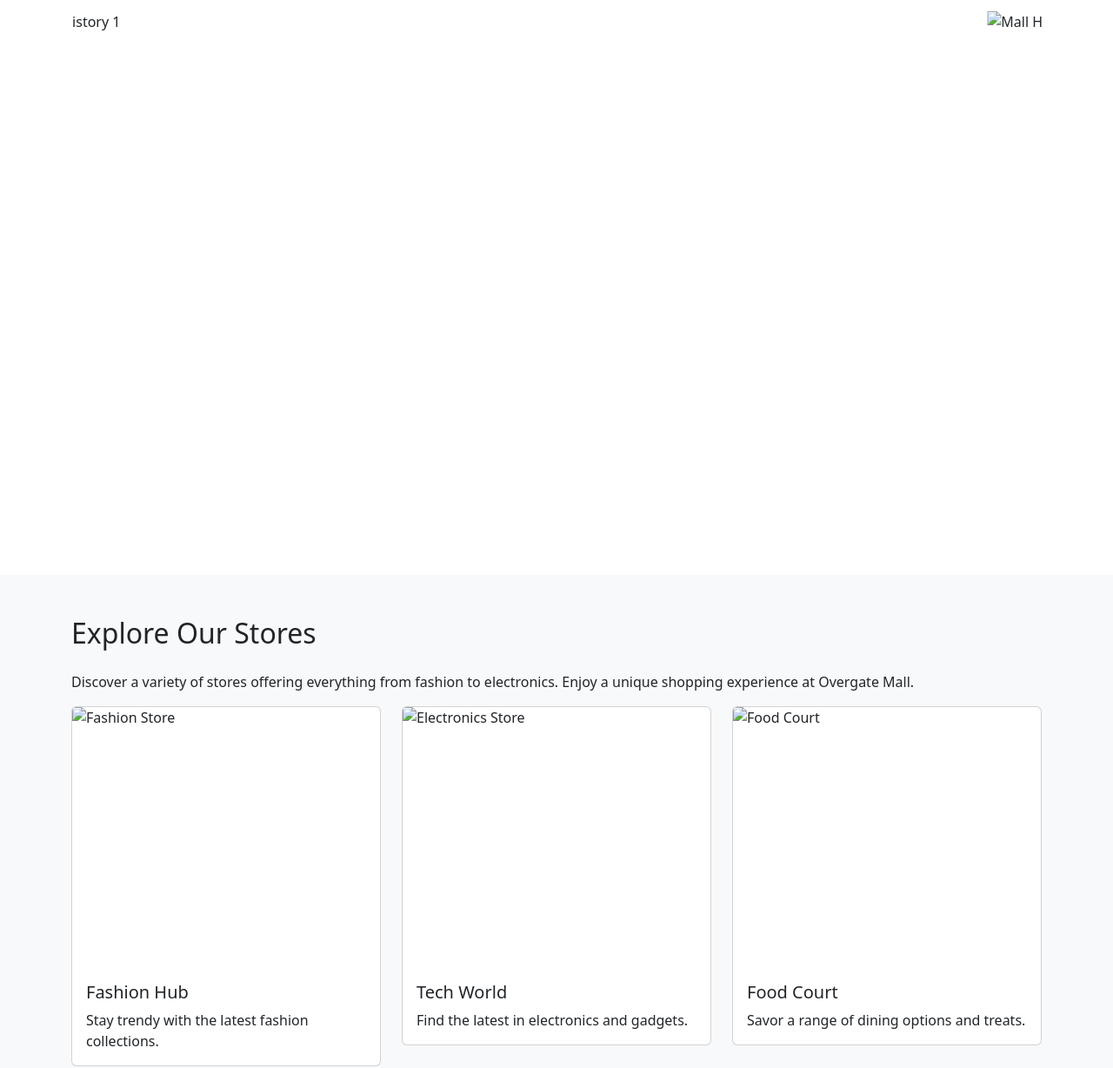
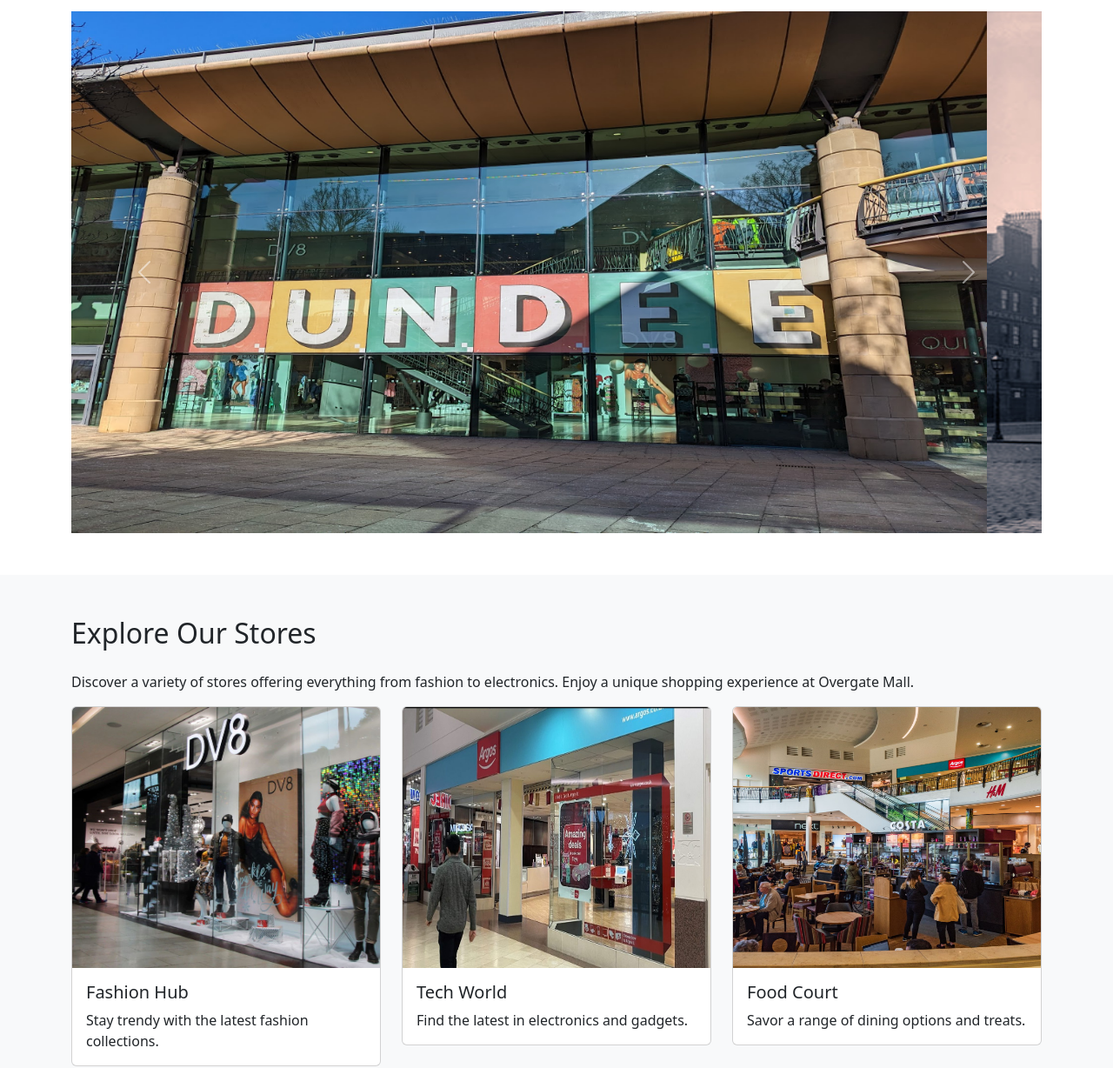
Before and after one commit to alextumanov4308/BootstrapWebpage, a plain HTML site: page index.html in a window 1280 px wide. Shown: the part 409-1637 px from the top of the page at 87% size. Drawn offline with nearby package versions, Linux system fonts and the light colour scheme.

Commit message:
Update index.html

```diff
--- a/index.html
+++ b/index.html
@@ -54,13 +54,13 @@
       <div id="historyCarousel" class="carousel slide" data-bs-ride="carousel">
         <div class="carousel-inner">
           <div class="carousel-item active">
-            <img src="..\index\Dundee Overgate GIN.jpeg" class="d-block w-100" alt="Mall History 1" width="1200" height="600">
+            <img src="..\Dundee Overgate GIN.jpeg" class="d-block w-100" alt="Mall History 1" width="1200" height="600">
           </div>
           <div class="carousel-item">
-            <img src="..\index\Overgate1.jpg" class="d-block w-100" alt="Mall History 2" width="1200" height="600">
+            <img src="..\Overgate1.jpg" class="d-block w-100" alt="Mall History 2" width="1200" height="600">
           </div>
           <div class="carousel-item">
-            <img src="..\index\MS-147-8-14-2-Construction-site-of-new-overgate-1990s-1024x695.jpg" class="d-block w-100" alt="Mall History 3" width="1200" height="600">
+            <img src="..\MS-147-8-14-2-Construction-site-of-new-overgate-1990s-1024x695.jpg" class="d-block w-100" alt="Mall History 3" width="1200" height="600">
           </div>
         </div>
         <button class="carousel-control-prev" type="button" data-bs-target="#historyCarousel" data-bs-slide="prev">
@@ -83,7 +83,7 @@
       <div class="row">
         <div class="col-md-4 mb-4">
           <div class="card">
-            <img src="..\index\1636713591DV8atOvergateDundee_1.jpg" class="card-img-top" alt="Fashion Store" width="400" height="300">
+            <img src="..\1636713591DV8atOvergateDundee_1.jpg" class="card-img-top" alt="Fashion Store" width="400" height="300">
             <div class="card-body">
               <h5 class="card-title">Fashion Hub</h5>
               <p class="card-text">Stay trendy with the latest fashion collections.</p>
@@ -92,7 +92,7 @@
         </div>
         <div class="col-md-4 mb-4">
           <div class="card">
-            <img src="..\index\Argos-Overgate-Dundee-2-av9lrggl-e1705589924265.jpg" class="card-img-top" alt="Electronics Store" width="400" height="300">
+            <img src="..\Argos-Overgate-Dundee-2-av9lrggl-e1705589924265.jpg" class="card-img-top" alt="Electronics Store" width="400" height="300">
             <div class="card-body">
               <h5 class="card-title">Tech World</h5>
               <p class="card-text">Find the latest in electronics and gadgets.</p>
@@ -101,7 +101,7 @@
         </div>
         <div class="col-md-4 mb-4">
           <div class="card">
-            <img src="..\index\Overgate-small-oversized.jpg" class="card-img-top" alt="Food Court" width="400" height="300">
+            <img src="..\Overgate-small-oversized.jpg" class="card-img-top" alt="Food Court" width="400" height="300">
             <div class="card-body">
               <h5 class="card-title">Food Court</h5>
               <p class="card-text">Savor a range of dining options and treats.</p>
```
